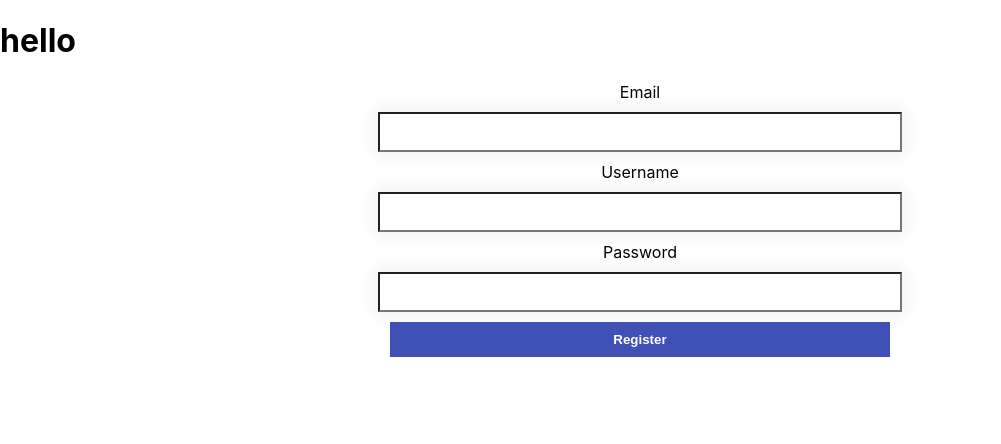
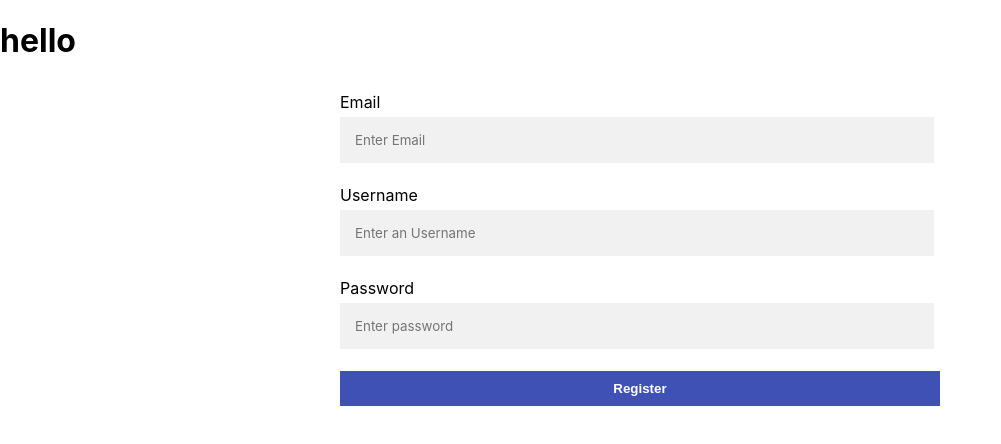
Before and after one commit to grlara9/auth-react-hooks, a React (Create React App) app: page / in a window 1280 px wide. Shown: the top 444 px of the page, without its empty margins (0-1001 px from the left). Built offline with nearby package versions, Linux system fonts and the light colour scheme.

Commit message:
modified styles from registration

```diff
--- a/src/components/Register.css
+++ b/src/components/Register.css
@@ -1,52 +1,30 @@
-.danger{
-    color: red;
-    font-weight: bold;
-}
-
-
-
 .main__form{
-width:500px;
+width:600px;
 margin: 10px auto;
 display: flex;
 flex-direction: column;
 justify-content: center;
 align-items: center;
+
+padding: 10px;
 }
 
-input[type=text]{
-    width: 100%;
-    padding: 10px;
-    margin: 10px 0;
-    box-shadow: 0 0 15px 4px rgba(0,0,0,0.06);
+input[type=text], input[type=password]{
+    width: 94%;
+    padding: 15px;
+    margin: 5px 0 22px 0;
+    border: none;
+    background: #f1f1f1;
     font-family: inherit;
 }
 
-input[type=text]:focus{
-    background-color: #ffd969;
+input[type=text]:focus, input[type=password]:focus{
+    background-color: #ddd;
     border-color:#000;
+    outline: none;
 }
 
-input[type=password]{
-    width: 100%;
-    padding: 10px;
-    margin: 10px 0;
-    box-shadow: 0 0 15px 4px rgba(0,0,0,0.06);
-    font-family: inherit;
-}
 
-input[type=password]:focus{
-    background-color: #ffd969;
-    border-color:#000;
-}
-
-input[type=text]:hover{
-    border-color: lightgrey;
-}
-
-input[type=password]:hover{
-    border-color: lightgrey;
-}
 
 button{
     padding: 10px;
@@ -57,3 +35,9 @@ button{
     font-weight: 600;
 
 }
+.danger{
+    color: red;
+
+    padding:0;
+    margin: 0;
+}
--- a/src/components/Register.js
+++ b/src/components/Register.js
@@ -10,23 +10,26 @@ const Register=()=>{
         console.log(data)
     }
     return (
-        <div>
-            <form className="main__form" onSubmit={handleSubmit(onSubmit)}>
-                <label className="label">Email</label>
+        <div className="main__form">
+            <form  onSubmit={handleSubmit(onSubmit)}>
+
+                <label className="label">Email</label>  {errors.email && (<p className="danger"> {errors.email.message}</p> )}
                     <input
                         type="text"
+                        placeholder="Enter Email"
                         {...register("email", {
                             required: "Email is required",
                             pattern: {
                                 value: /^[^@ ]+@[^@ ]+\.[^@ .]{2,}$/,
                                 message: "Email format not valid"
                                 }})}/>
-                        {errors.email && (<p className="danger"> {errors.email.message}</p> )}
+
 
                 <label>Username</label>
                     <input
                     type="text"
                     name="username"
+                    placeholder="Enter an Username"
                     {...register('username', {
                         required: "Username is required",
                         minLength: 6,
@@ -42,6 +45,7 @@ const Register=()=>{
                     <input
                         type="password"
                         name="password"
+                        placeholder="Enter password"
                         {...register('password',
                             {required: "Password is required",
                             minLength: 6,
```
